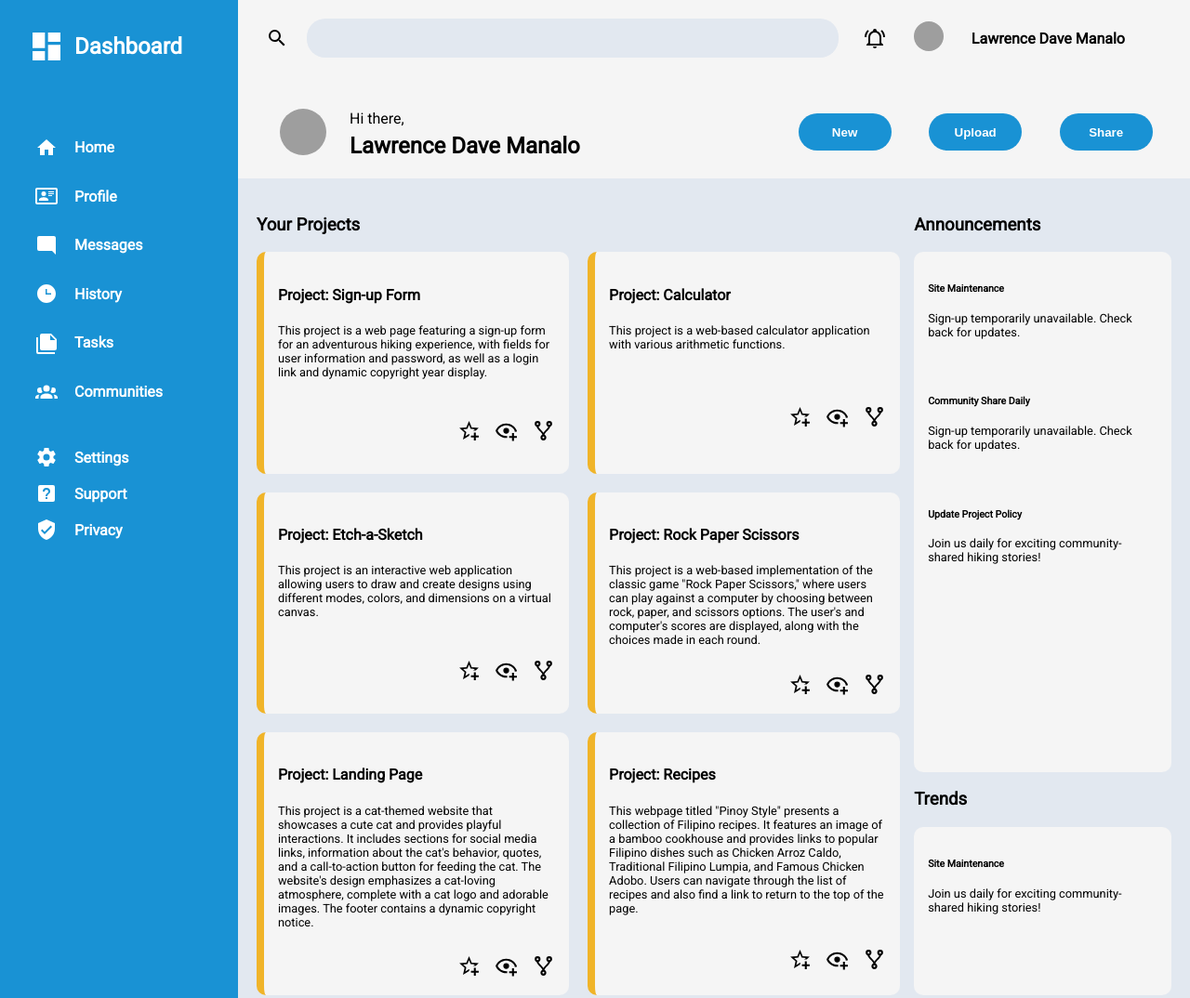
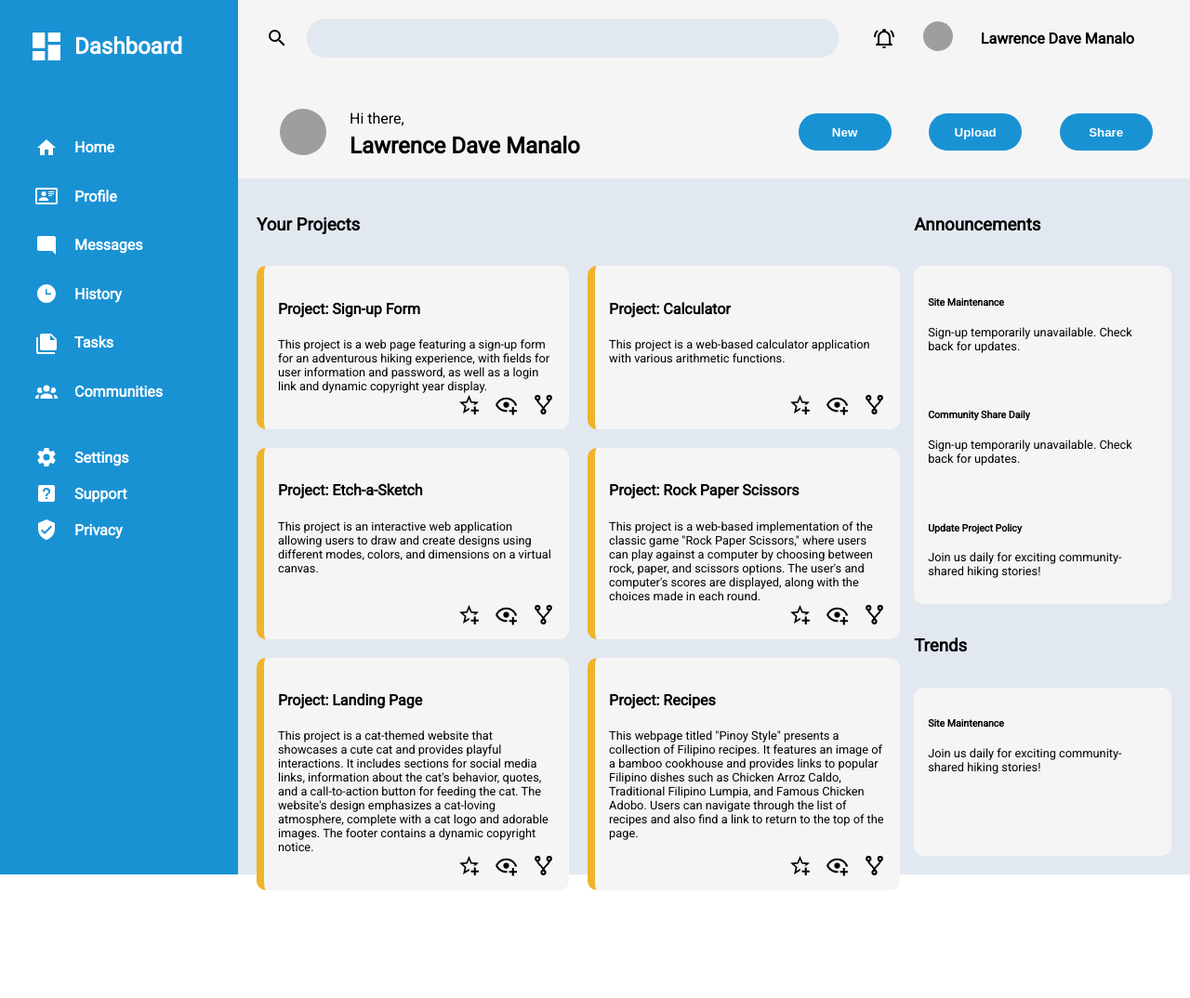
Before and after one commit to xxdavepank/Project-Admin-Dashboard, a plain HTML site: page index.html in a window 1280 px wide. Shown: the top 1074 px of the page at 93% size. After the commit the page ends 958 px from the top, so only its background shows below. Drawn offline with Linux system fonts and the light colour scheme; grey boxes are pictures that could not be loaded.

Commit message:
positioning adjust

```diff
--- a/style.css
+++ b/style.css
@@ -47,14 +47,14 @@ body {
   cursor: pointer;
 }
 .container {
+  position: absolute;
   display: grid;
-  grid-template-columns: repeat(5, 1fr);
+  grid-template-columns: repeat(5, 20%);
   grid-template-rows: 0.1fr 0.1fr 1fr;
   grid-template-areas:
     "m h h h h"
     "m n n n n"
     "m c c c c";
-  height: 100vh;
   gap: 0;
 }
 .menu {
@@ -70,7 +70,7 @@ body {
   padding-right: 20px;
   padding-top: 0;
   padding-bottom: auto;
-  /* height: 100vh; */
+  height: auto;
   /* align-items: start; */
 }
 .menu > div {
@@ -101,7 +101,7 @@ body {
 .header {
   grid-area: h;
   display: grid;
-  grid-template-columns: repeat(2, 1fr);
+  grid-template-columns: repeat(2, 50%);
   background-color: rgb(245, 245, 245);
   padding: 20px;
   padding-top: 0;
@@ -217,6 +217,9 @@ button:hover {
     "yourprojects tren"
     "yourprojects trends";
   column-gap: 15px;
+  row-gap: 15px;
+  /* padding-bottom: 15px;
+  margin-bottom: 0; */
 }
 
 .content1 {
@@ -224,9 +227,9 @@ button:hover {
   display: grid;
   grid-template-columns: repeat(2, 1fr);
   grid-template-rows: repeat(3, 1fr);
-  padding: 0px;
+  /* padding: 0px; */
   gap: 20px;
-  height: 100vh;
+  height: auto;
 }
 .content11,
 .content12,
@@ -238,15 +241,17 @@ button:hover {
   border-radius: 10px;
   border-left: 8px solid rgb(240, 180, 41);
   display: grid;
-  align-items: flex-start;
 }
 .projectName {
   padding: 15px;
+  padding-bottom: 0px;
   font-size: 1rem;
-  g: 0;
+  height: fit-content;
 }
 .projectName > p {
   font-size: 0.8rem;
+  padding: 0;
+  margin: 0;
 }
 
 .threeLogo {
@@ -254,8 +259,12 @@ button:hover {
   grid-template-columns: 25px 25px 25px;
   gap: 15px;
   padding-right: 15px;
-  padding-bottom: 15px;
+  padding-bottom: 10px;
   justify-content: flex-end;
+  align-items: flex-end;
+}
+.threeLogo a {
+  padding: 0;
 }
 .threeLogo img:active {
   cursor: pointer;
```
